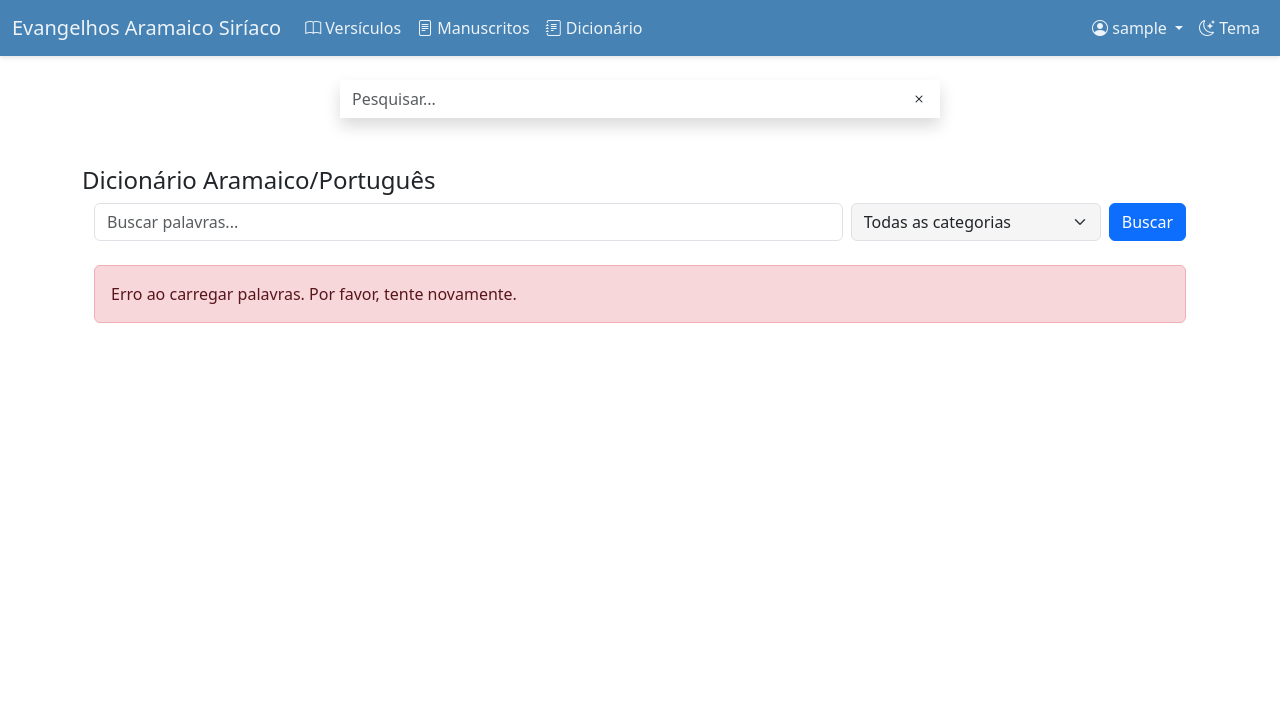
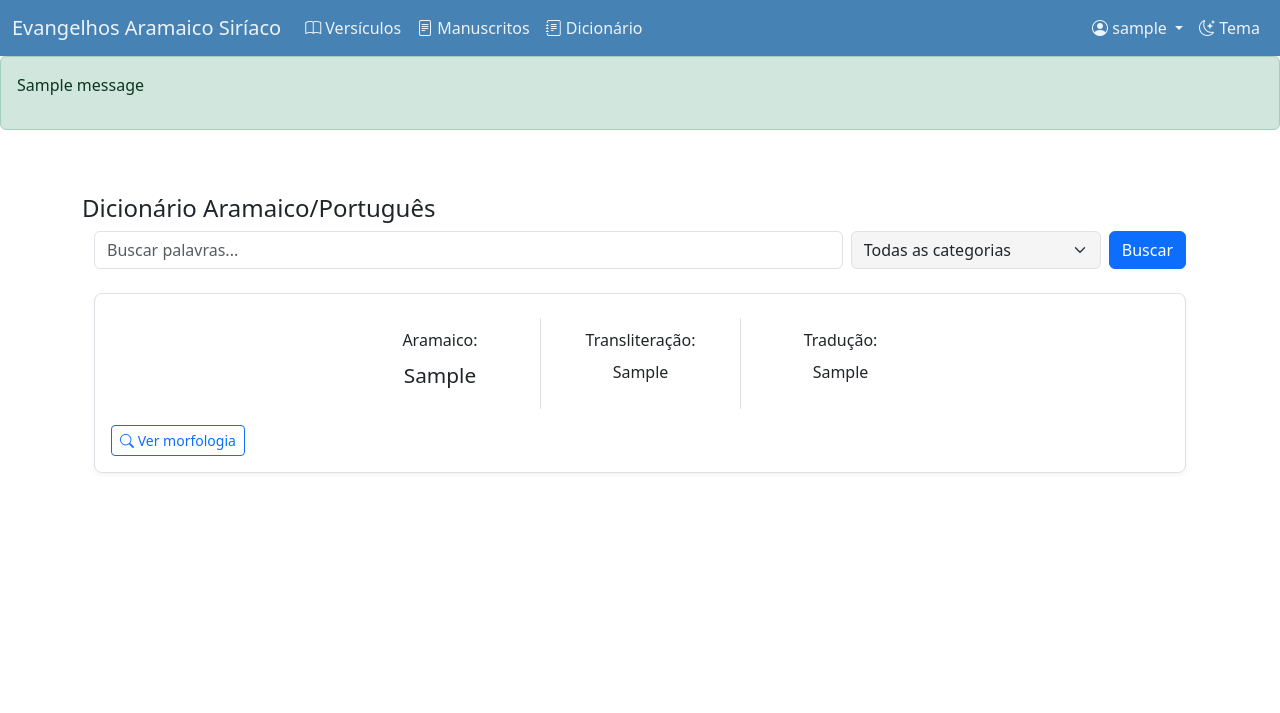
Before and after one commit to Sanyahu-Designer/Biblia-Aramaico-Portugues, a Django app: page /dictionary/ in a window 1280 px wide. Shown: the top 713 px of the page. Run offline with Django 5.2, Linux system fonts and the light colour scheme; a user stored in the database is signed in; tables that the repository leaves empty hold one stand-in row (values such as "Sample post"); one stand-in notice (Sample message) is shown; parts of the project's set-up code (start-up, migrations or seed data) failed here and were passed over.

Commit message:
Atualizado em 30/12/2024 as 15h23

```diff
--- a/banners/urls.py
+++ b/banners/urls.py
@@ -6,5 +6,6 @@
 urlpatterns = [
     path('api/next-banner/', views.get_next_banner, name='next_banner'),
     path('api/register-click/<int:banner_id>/', views.register_click, name='register_click'),
+    path('api/register-view/<int:banner_id>/', views.register_view, name='register_view'),
     path('media/banners/<str:filename>', views.serve_banner_image, name='serve_banner'),
 ]
--- a/bible_app/services/bible_service.py
+++ b/bible_app/services/bible_service.py
@@ -91,7 +91,8 @@
             return []
 
         verses = Verse.objects.filter(
-            Q(text__icontains=query) |  # Busca no texto do versículo
+            Q(aramaic_text__icontains=query) |  # Busca no texto aramaico
+            Q(portuguese_text__icontains=query) |  # Busca no texto em português
             Q(chapter__book__name__icontains=query)  # Busca no nome do livro
         ).select_related('chapter', 'chapter__book')[:10]  # Limita a 10 resultados
 
@@ -100,7 +101,7 @@
             results.append({
                 'url': f'/?book={verse.chapter.book.id}&chapter={verse.chapter.id}',
                 'title': f'{verse.chapter.book.name} {verse.chapter.number}:{verse.number}',
-                'text': verse.text
+                'text': verse.portuguese_text
             })
 
         return results
--- a/dictionary_app/templates/dictionary_app/home.html
+++ b/dictionary_app/templates/dictionary_app/home.html
@@ -180,7 +180,43 @@
         </div>
 
         <!-- Lista de palavras -->
-        <div id="wordsList"></div>
+        <div id="wordsList">
+            {% if initial_words %}
+                {% for word in initial_words %}
+                    <div class="card mb-3">
+                        <div class="card-body">
+                            <div class="word-info text-center">
+                                <div class="row">
+                                    <div class="col-md-4">
+                                        <div class="word-item">
+                                            <span class="form-label">Aramaico: </span>
+                                            <span class="aramaic-text">{{ word.aramaic_word }}</span>
+                                        </div>
+                                    </div>
+                                    <div class="col-md-4 border-start">
+                                        <div class="word-item">
+                                            <span class="form-label">Transliteração: </span>
+                                            <span class="transliteracao">{{ word.transliteration }}</span>
+                                        </div>
+                                    </div>
+                                    <div class="col-md-4 border-start">
+                                        <div class="word-item">
+                                            <span class="form-label">Tradução: </span>
+                                            <span class="traducao">{{ word.portuguese_translation }}</span>
+                                        </div>
+                                    </div>
+                                </div>
+                            </div>
+                            <div class="mt-2 d-flex justify-content-start gap-2">
+                                <button class="btn btn-sm btn-outline-primary morphology-btn" onclick="DictionaryApp.showWordDetails({{ word.id }})">
+                                    <i class="bi bi-search"></i> Ver morfologia
+                                </button>
+                            </div>
+                        </div>
+                    </div>
+                {% endfor %}
+            {% endif %}
+        </div>
     </div>
 
     <!-- Offcanvas -->
@@ -280,16 +316,32 @@
 
 {% block extra_js %}
 <script>
-document.addEventListener('DOMContentLoaded', function() {
-    const searchForm = document.getElementById('searchForm');
-    const wordsList = document.getElementById('wordsList');
-    const csrftoken = '{{ csrf_token }}';
+const DictionaryApp = {
+    init: function() {
+        this.searchForm = document.getElementById('searchForm');
+        this.wordsList = document.getElementById('wordsList');
+        this.csrftoken = '{{ csrf_token }}';
+        this.bindEvents();
+    },
 
-    // Função para carregar palavras
-    function loadWords(query = '', category = '') {
-        wordsList.innerHTML = '<div class="alert alert-info">Carregando palavras...</div>';
+    bindEvents: function() {
+        this.searchForm.addEventListener('submit', (e) => {
+            e.preventDefault();
+            const query = this.searchForm.querySelector('input[name="q"]').value;
+            const category = this.searchForm.querySelector('select[name="category"]').value;
+            this.loadWords(query, category);
+        });
+    },
 
-        fetch(`{% url 'dictionary:search_words' %}?q=${query}&category=${category}`)
+    loadWords: function(query, category) {
+        // Se não houver query nem categoria selecionada, não faz nada para manter as palavras iniciais
+        if (!query && !category) {
+            return;
+        }
+
+        this.wordsList.innerHTML = '<div class="alert alert-info">Carregando palavras...</div>';
+
+        fetch(`/dictionary/search/?q=${query}&category=${category}`)
             .then(response => {
                 if (!response.ok) {
                     throw new Error(`HTTP error! status: ${response.status}`);
@@ -298,7 +350,7 @@
             })
             .then(data => {
                 if (data.words && data.words.length > 0) {
-                    wordsList.innerHTML = data.words.map(word => `
+                    this.wordsList.innerHTML = data.words.map(word => `
                         <div class="card mb-3">
                             <div class="card-body">
                                 <div class="word-info text-center">
@@ -324,7 +376,7 @@
                                     </div>
                                 </div>
                                 <div class="mt-2 d-flex justify-content-start gap-2">
-                                    <button class="btn btn-sm btn-outline-primary morphology-btn" onclick="showWordDetails(${word.id})">
+                                    <button class="btn btn-sm btn-outline-primary morphology-btn" onclick="DictionaryApp.showWordDetails(${word.id})">
                                         <i class="bi bi-search"></i> Ver morfologia
                                     </button>
                                 </div>
@@ -332,88 +384,37 @@
                         </div>
                     `).join('');
                 } else {
-                    wordsList.innerHTML = '<div class="alert alert-info">Nenhuma palavra encontrada.</div>';
+                    this.wordsList.innerHTML = '<div class="alert alert-info">Nenhuma palavra encontrada.</div>';
                 }
             })
             .catch(error => {
                 console.error('Error:', error);
-                wordsList.innerHTML = '<div class="alert alert-danger">Erro ao carregar palavras. Por favor, tente novamente.</div>';
+                this.wordsList.innerHTML = '<div class="alert alert-danger">Erro ao carregar palavras. Por favor, tente novamente.</div>';
+            });
+    },
+
+    showWordDetails: function(wordId) {
+        fetch(`/dictionary/word/${wordId}/`)
+            .then(response => response.json())
+            .then(data => {
+                const content = document.querySelector('#wordDetailsContent');
+                content.querySelector('.aramaic-text').textContent = data.aramaic_word;
+                content.querySelector('.transliteracao').textContent = data.transliteration;
+                content.querySelector('.traducao').textContent = data.portuguese_translation;
+
+                const offcanvas = new bootstrap.Offcanvas(document.getElementById('wordDetailsOffcanvas'));
+                offcanvas.show();
+            })
+            .catch(error => {
+                console.error('Error:', error);
+                alert('Erro ao carregar detalhes da palavra. Por favor, tente novamente.');
             });
     }
+};
 
-    // Event listener para o formulário de busca
-    searchForm.addEventListener('submit', function(e) {
-        e.preventDefault();
-        const query = this.querySelector('input[name="q"]').value;
-        const category = this.querySelector('select[name="category"]').value;
-        loadWords(query, category);
-    });
-
-    // Carregar palavras assim que a página carregar
-    loadWords();
-});
-
-function showWordDetails(wordId) {
-    fetch(`{% url 'dictionary:word_details' word_id=0 %}`.replace('0', wordId))
-        .then(response => response.json())
-        .then(data => {
-            const content = document.getElementById('wordDetailsContent');
-            const offcanvas = document.getElementById('wordDetailsOffcanvas');
-
-            // Atualiza o título
-            content.querySelector('.aramaic-text').textContent = data.aramaic_word || '';
-
-            // Atualiza informações básicas
-            content.querySelector('.transliteracao').textContent = data.transliteration || '';
-            content.querySelector('.traducao').textContent = data.portuguese_translation || '';
-            content.querySelector('.category').textContent = data.grammatical_category || '-';
-            content.querySelector('.root').textContent = data.root_word || '-';
-            content.querySelector('.gender').textContent = data.gender || '-';
-            content.querySelector('.number').textContent = data.number || '-';
-            content.querySelector('.notes').textContent = data.notes || '-';
-
-            // Atualiza referências
-            const referencesContent = content.querySelector('.references');
-            if (data.references && data.references.length > 0) {
-                referencesContent.innerHTML = data.references.map(ref =>
-                    `<div class="mb-2">${ref.context}</div>`
-                ).join('');
-            } else {
-                referencesContent.innerHTML = '<p class="text-muted">Nenhuma referência encontrada.</p>';
-            }
-
-            // Atualiza ocorrências
-            content.querySelector('.total-occurrences').textContent = data.total_occurrences || '0';
-
-            const versesEl = content.querySelector('.verses');
-            if (data.occurrences && data.occurrences.length > 0) {
-                versesEl.innerHTML = data.occurrences.map(verse => `
-                    <div class="mb-3">
-                        <div class="fw-bold">${verse.reference}</div>
-                        <div class="small">${verse.text}</div>
-                    </div>
-                `).join('');
-            } else {
-                versesEl.innerHTML = '<p class="text-muted">Nenhum versículo encontrado.</p>';
-            }
-
-            // Abre o offcanvas
-            const bsOffcanvas = new bootstrap.Offcanvas(offcanvas);
-            bsOffcanvas.show();
-        })
-        .catch(error => {
-            console.error('Erro ao carregar detalhes:', error);
-            alert('Erro ao carregar detalhes da palavra');
-        });
-}
-
-// Adicionar atributos do offcanvas aos botões de morfologia se o usuário estiver autenticado
-const isAuthenticated = {% if user.is_authenticated %}true{% else %}false{% endif %};
-if (isAuthenticated) {
-    document.querySelectorAll('.morphology-btn').forEach(button => {
-        button.setAttribute('data-bs-toggle', 'offcanvas');
-        button.setAttribute('data-bs-target', '#wordDetailsOffcanvas');
-    });
+// Inicializar apenas se estivermos na página do dicionário
+if (document.getElementById('searchForm')) {
+    DictionaryApp.init();
 }
 </script>
-{% endblock extra_js %}
+{% endblock %}
--- a/dictionary_app/views.py
+++ b/dictionary_app/views.py
@@ -10,7 +10,11 @@
 def home(request):
     """View para a página inicial do dicionário."""
     categories = GrammaticalCategory.objects.all()
-    return render(request, 'dictionary_app/home.html', {'categories': categories})
+    initial_words = AramaicWord.objects.all().order_by('aramaic_word')[:50]  # Carrega as 50 primeiras palavras
+    return render(request, 'dictionary_app/home.html', {
+        'categories': categories,
+        'initial_words': initial_words
+    })
 
 def search_words(request):
     """API para buscar palavras no dicionário."""
--- /dev/null
+++ b/static/bible_app/css/search.css
@@ -0,0 +1,75 @@
+.search-wrapper {
+    padding: 1rem;
+    background-color: var(--background);
+}
+
+.search-container {
+    position: relative;
+    max-width: 600px;
+    margin: 0 auto;
+}
+
+.search-results {
+    display: none;
+    position: absolute;
+    top: 100%;
+    left: 0;
+    right: 0;
+    background: var(--background);
+    border: 1px solid var(--border);
+    border-radius: 0.375rem;
+    box-shadow: 0 2px 10px rgba(0,0,0,0.1);
+    max-height: 400px;
+    overflow-y: auto;
+    z-index: 1000;
+}
+
+.search-results .list-group {
+    margin-bottom: 0;
+}
+
+.search-results .list-group-item {
+    border-left: none;
+    border-right: none;
+    border-radius: 0;
+}
+
+.search-results .list-group-item:first-child {
+    border-top: none;
+}
+
+.search-results .list-group-item:last-child {
+    border-bottom: none;
+}
+
+#searchInput {
+    padding-right: 40px;
+}
+
+#searchClear {
+    position: absolute;
+    right: 0;
+    top: 0;
+    bottom: 0;
+    border: none;
+    background: transparent;
+    padding: 0 12px;
+    color: var(--text-muted);
+    cursor: pointer;
+}
+
+#searchClear:hover {
+    color: var(--text);
+}
+
+/* Tema escuro */
+[data-theme="dark"] .search-results {
+    background: var(--background-dark);
+    border-color: var(--border-dark);
+}
+
+[data-theme="dark"] .search-results .list-group-item {
+    background: var(--background-dark);
+    border-color: var(--border-dark);
+    color: var(--text-dark);
+}
--- a/static/js/banner-manager.js
+++ b/static/js/banner-manager.js
@@ -52,6 +52,22 @@
             });
         } catch (error) {
             console.error('Error registering click:', error);
+        }
+    }
+
+    // Função para registrar visualização
+    async function registerView(bannerId) {
+        try {
+            const csrfToken = document.querySelector('[name=csrfmiddlewaretoken]').value;
+            await fetch(`/banners/api/register-view/${bannerId}/`, {
+                method: 'POST',
+                headers: {
+                    'X-CSRFToken': csrfToken,
+                    'Content-Type': 'application/json'
+                }
+            });
+        } catch (error) {
+            console.error('Error registering view:', error);
         }
     }
 
@@ -135,6 +151,15 @@
         document.body.appendChild(bannerDiv);
         bannerVisible = true;
         bannerElement = bannerDiv;
+
+        // Registra a visualização do banner após ele ser exibido
+        try {
+            await registerView(banner.id);
+            console.log('Banner view registered successfully');
+        } catch (error) {
+            console.error('Failed to register banner view:', error);
+        }
+
         markBannerAsShown(); // Registra o momento em que o banner foi mostrado
     }
 
--- a/templates/base.html
+++ b/templates/base.html
@@ -87,19 +87,15 @@
             </div>
         </nav>
 
-        <div class="search-wrapper pt-4 pb-0">
-            <div class="search-container position-relative mx-auto" style="max-width: 600px;">
-                <div class="input-group shadow">
-                    <input type="text" id="searchInput" class="form-control border-0" placeholder="Pesquisar...">
-                    <button id="searchClear" class="btn" type="button">
-                        <i class="bi bi-x"></i>
-                    </button>
-                </div>
-                <div id="searchResults" class="search-results">
-                    <div class="list-group"></div>
-                </div>
+        {% block search_bar %}{% endblock %}
+
+        {% if messages %}
+            <div class="alert alert-success">
+                {% for message in messages %}
+                    <p>{{ message }}</p>
+                {% endfor %}
             </div>
-        </div>
+        {% endif %}
 
         {% block banner %}{% endblock %}
     </header>
@@ -170,7 +166,6 @@
     </script>
 
     {% block extra_js %}{% endblock %}
-    <script src="{% static 'js/search.js' %}"></script>
     <!-- Banner Manager -->
     <script src="{% static 'js/banner-manager.js' %}"></script>
     <style>
```
Also changed, not shown: banners/models.py (+6 -3 lines), banners/views.py (+13 -0 lines), robots.txt (added, +12 -0 lines), sitemap.xml (added, +39 -0 lines), static/js/bible_navigation.js (added, +53 -0 lines), static/js/search.js (added, +95 -0 lines), templates/bible_app/home.html (+29 -2 lines), 1 other file.
